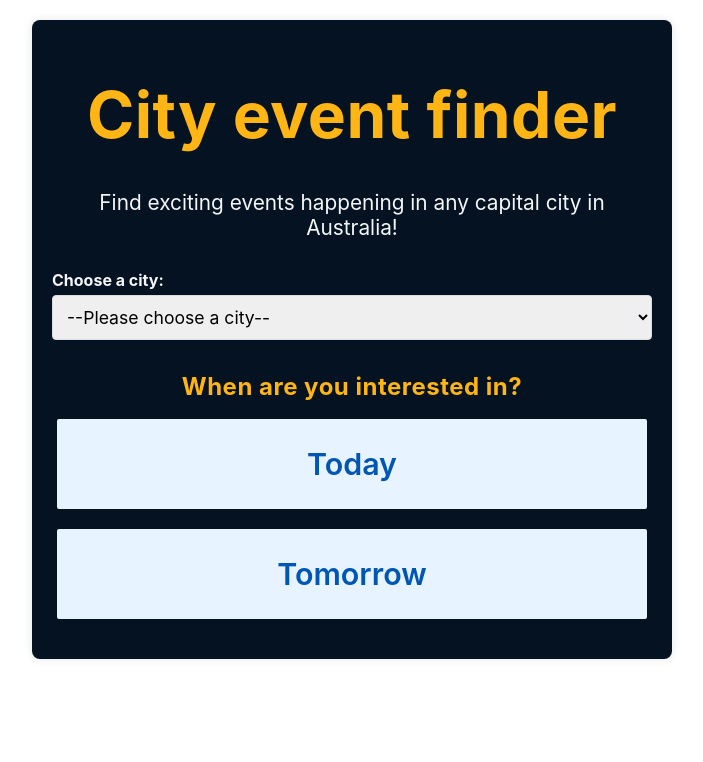
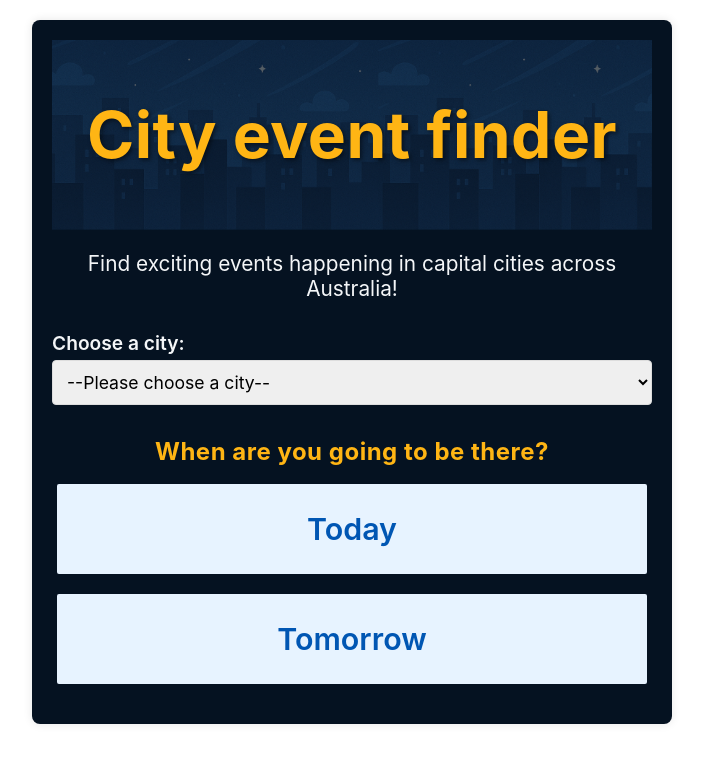
Before and after one commit to treadly55/weekend-away-event-finder, a website built with Vite: page index.html in a window 1280 px wide. Shown: the whole page, without its empty margins (288-991 px from the left). Built offline with nearby package versions, Linux system fonts and the light colour scheme; no server answers.

Commit message:
css chgs, bg image on h1 added

```diff
--- a/index.html
+++ b/index.html
@@ -15,8 +15,12 @@
 </head>
 <body>
     <div class="container">
+
+        <header class="main-header">
         <h1>City event finder</h1>
-        <p class="intro">Find exciting events happening in any capital city in Australia!</p>
+        </header>
+
+        <p class="intro">Find exciting events happening in capital cities across Australia!</p>
 
         <div>
             <label for="city-select">Choose a city:</label>
@@ -30,7 +34,7 @@
             </select>
         </div>
 
-        <h2>When are you interested in?</h2>
+        <h2>When are you going to be there?</h2>
         <div class="timeframe-buttons">
             <button id="btn-today" data-timeframe-key="today">Today</button>
             <button id="btn-tomorrow" data-timeframe-key="tomorrow">Tomorrow</button>
--- a/style.css
+++ b/style.css
@@ -43,6 +43,38 @@ h1 {
   font-size: 4rem;
 }
 
+.main-header {
+  /* Set a fixed height for the header area */
+  height: 190px;
+
+  /* Apply the background image directly to the header */
+  background-image: url('/icons/bg-background.png');
+  background-size: cover;
+  background-position: center;
+
+  /* Use Flexbox to perfectly center the h1 inside */
+  display: flex;
+  justify-content: center;
+  align-items: center;
+}
+
+.header-background {
+  position: absolute;
+  top: 0;
+  left: 0;
+  width: 100%;
+  height: 100%;
+  background-image: url('/icons/bg-background.png');
+  background-size: cover;
+  background-position: center;
+  z-index: -1;
+}
+
+.main-header h1 {
+  color: var(--clr-accent);
+  text-shadow: 2px 2px 4px rgba(0, 0, 0, 0.5);
+}
+
 /* Container for the main content */
 .container {
   background-color: var(--clr-primary);
@@ -69,7 +101,8 @@ label {
   display: block;
   margin-top: 15px;
   margin-bottom: 5px;
-  font-weight: bold;
+  font-weight: 600;
+  font-size: 1.2rem;
 }
 
 /* Select Dropdown */
```
Also changed, not shown: public/icons/bg-background.png (added).
